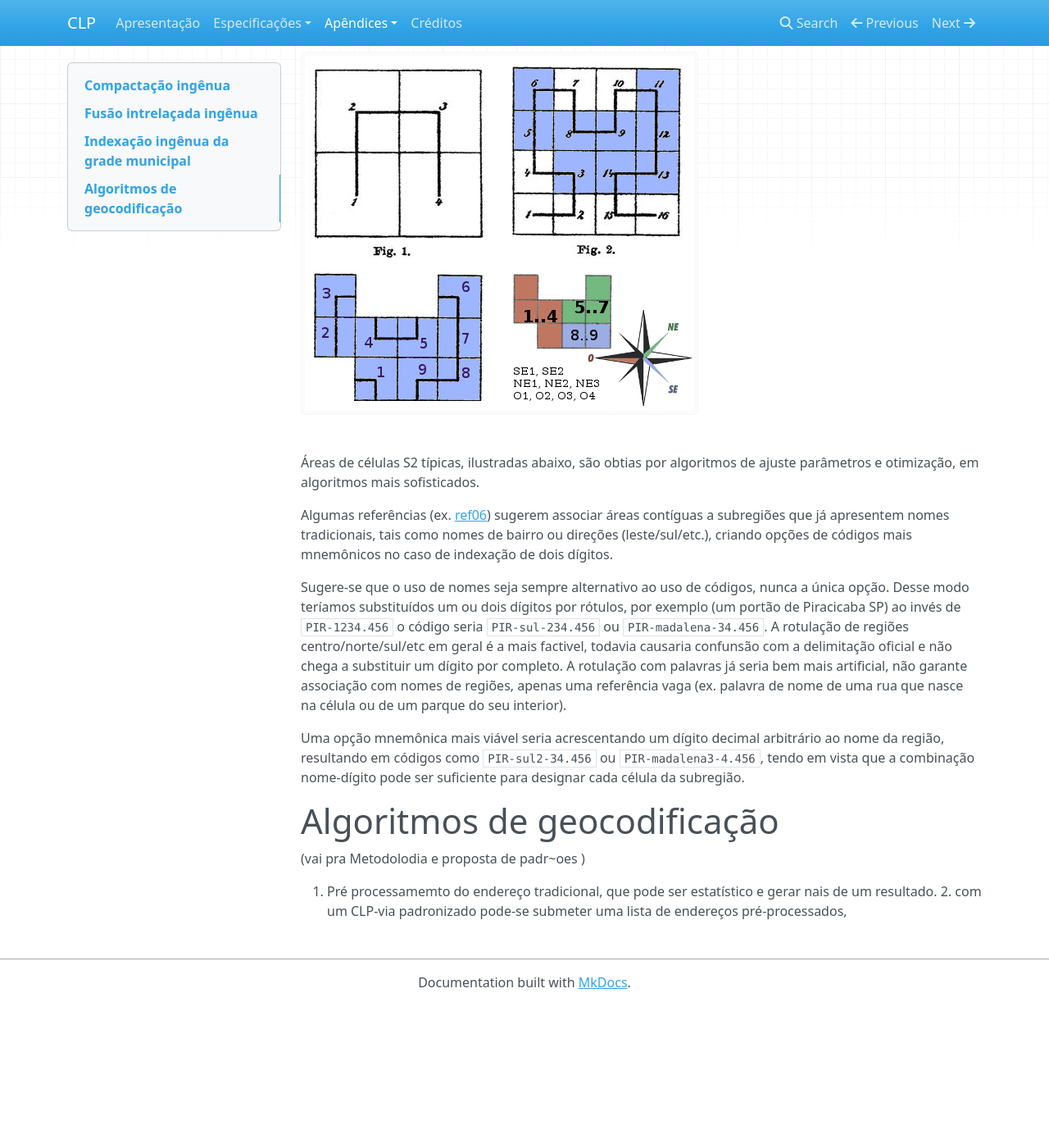
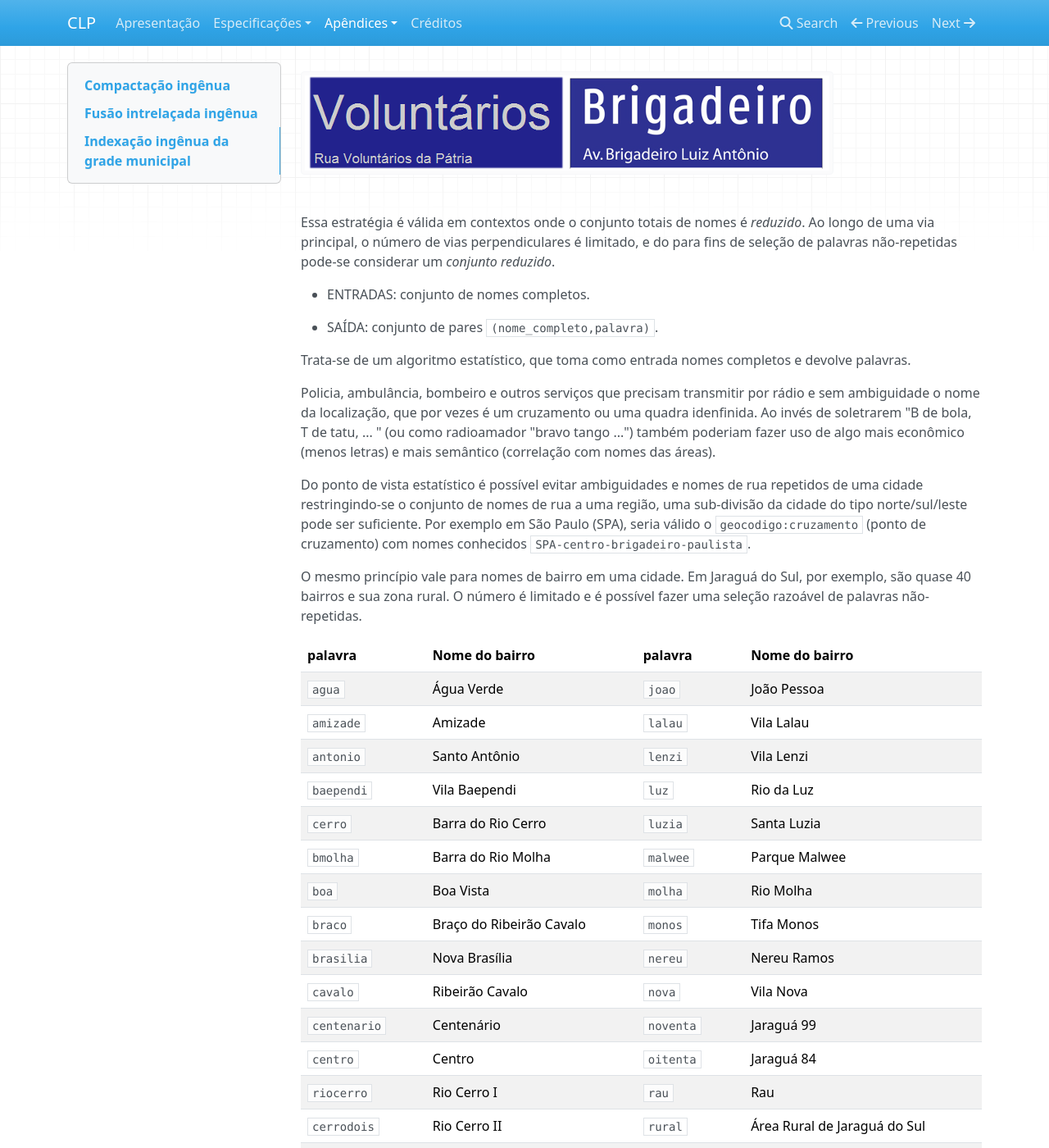
Before and after one commit to ppKrauss/CLP, an MkDocs documentation site: the page built from docs/spec04ap05-ingenuos.md, in a window 1280 px wide and 1400 px high, scrolled down 5527 px. Shown: the whole window at 82% size. Built offline with MkDocs 1.6.1, drawn with Linux system fonts in a browser that asks for light colours; nearby versions of some CDN libraries; old or Windows-style settings are respelled for this version of MkDocs; before the commit the page ends 6753 px from its top, so only the background shows below that; some of the changed text lies outside the part shown.

Commit message:
menor format e tabela

```diff
--- a/docs/spec04ap05-ingenuos.md
+++ b/docs/spec04ap05-ingenuos.md
@@ -86,7 +86,7 @@ Esse pequeno milagre de preservar prefixo nas vizinhanças foi descoberto por ac
 
 ## Indexação ingênua da grade municipal
 
-Para qualquer algoritmo de conversão das coordenadas num só código, consta-se que o código será mais compacto quanto menor for o município.
+Para qualquer algoritmo de conversão das coordenadas num só código, consta-se que o código será mais compacto quanto menor for a área do município. Isso alias é um dos fundamentos, já enunciados pelo MapCode ... ((link equação área em função do número de dígitos))
 
 Assim, uma área municipal muito densa ou muito grande precisa ser subdividida em áreas menores, para garantir resultados mais compactos... Mas ao subdividir haverá o custo adicional de se indicar o código dessa área menor. Nisso consiste a indexação.
 
@@ -104,7 +104,54 @@ Passo-a-passo, depois de padronizar a base do código resultante (nos exemplos u
 
 ![](assets/otimizacao1.png)
 
-### Rotulação ingênua de índices contíguos
+### Redução de nomes a palavras
+
+Hoje no Brasil já se praticam em algumas cidades como São Paulo o uso de rotulação abreviada, por "palavra distintiva" do nome rua, tipicamente quando de nomes compostos.
+
+![](assets/nome_reduzido.png)
+
+Essa estratégia é válida em contextos onde o conjunto totais de nomes é *reduzido*. Ao longo de uma via principal, o número de vias perpendiculares é limitado, e do para fins de seleção de palavras não-repetidas pode-se considerar um  *conjunto reduzido*.
+
+* ENTRADAS: conjunto de nomes completos.
+
+* SAÍDA: conjunto de pares `(nome_completo,palavra)`.
+
+Trata-se de um algoritmo estatístico, que toma como entrada nomes completos e devolve palavras.
+
+Policia, ambulância, bombeiro e outros serviços que precisam transmitir por rádio e sem ambiguidade o nome da localização, que por vezes é um cruzamento ou uma quadra idenfinida. Ao invés de soletrarem "B de bola, T de tatu, ... " (ou como radioamador "bravo tango ...") também poderiam fazer uso de algo mais econômico (menos letras) e mais semântico (correlação com nomes das áreas).
+
+Do ponto de vista estatístico é possível evitar ambiguidades e nomes de rua repetidos de uma cidade restringindo-se o conjunto de nomes de rua a uma região, uma sub-divisão da cidade do tipo norte/sul/leste pode ser suficiente. Por exemplo em São Paulo (SPA), seria válido o `geocodigo:cruzamento` (ponto de cruzamento) com nomes conhecidos `SPA-centro-brigadeiro-paulista`.
+
+O mesmo princípio vale para nomes de bairro em uma cidade.  Em Jaraguá do Sul, por exemplo, são quase 40 bairros e sua zona rural. O número é limitado e é possível fazer uma seleção razoável de palavras não-repetidas.
+
+palavra   | Nome do bairro            | palavra  |  Nome do bairro
+----------|------------------------------|----------|------------------------------
+`agua`         | Água Verde         | `joao`        | João Pessoa
+`amizade`     | Amizade            | `lalau`       | Vila Lalau
+`antonio`     | Santo Antônio      | `lenzi`       | Vila Lenzi
+`baependi`    | Vila Baependi      | `luz`         | Rio da Luz
+`cerro`      | Barra do Rio Cerro  | `luzia`       | Santa Luzia
+`bmolha`      | Barra do Rio Molha | `malwee`      | Parque Malwee
+`boa`         | Boa Vista          | `molha`       | Rio Molha
+`braco`       | Braço do Ribeirão Cavalo| `monos`       | Tifa Monos
+`brasilia`    | Nova Brasília      | `nereu`       | Nereu Ramos
+`cavalo`      | Ribeirão Cavalo    | `nova`        | Vila Nova
+`centenario`  | Centenário         | `noventa`     | Jaraguá 99
+`centro`      | Centro             | `oitenta`     | Jaraguá 84
+`riocerro`       | Rio Cerro I     | `rau`         | Rau
+`cerrodois`   | Rio Cerro II       | `rural`       | Área Rural de Jaraguá do Sul
+`chico`       | Chico de Paulo     | `sluiz`       | São Luís
+`claras`      | Águas Claras       | `tifa`        | Tifa Martins
+`czerniewicz` | Czerniewicz        | `tresnorte`        | Três Rios do Norte
+`esquerdo`    | Jaraguá Esquerdo   | `tressul`    | Três Rios do Sul
+`estrada`     | Estrada Nova       | `vieira`      | Vieira
+`ilha`        | Ilha da Figueira   | |
+
+Conforme veremos a estratégia de criar palavras pode ser substituida por composições norte/sul/leste/oeste dadas automaticamente pelo algoritmo a seguir.
+
+### Rotulação de índices contíguos
+
+A rotulação tem sido sugerida por pressão do destaque que tomou o padrão [what3words](https://what3words.com/). A contra-partida dos geocódigos não-mnemônicos tem sido a sugestão de nomes alternativos a prefixos de código (sinônimos de prefixos), baseados em palavras derivadas de nomes mais afinados com nomes consagrados de áreas, bairros ou marcos geográficos.
 
 No caso de partição usando S2, que identifica cada célula por uma curva de Hilbert, a ordenação pelo índice em geral permitirá  ilustrar a sequência por intervalos associados a  áreas contíguas:
 
@@ -118,10 +165,14 @@ Sugere-se que o uso de nomes seja sempre alternativo ao uso de códigos, nunca a
 
 Uma opção mnemônica mais viável seria acrescentando um dígito decimal arbitrário ao nome da região, resultando em códigos como `PIR-sul2-34.456` ou `PIR-madalena3-4.456`, tendo em vista que a combinação nome-dígito pode ser suficiente para designar cada célula da subregião.
 
+No exemplo de bairros de Jaraguá do Sul, que é uma cidade menor cujas macro-células possuem da ordem de 1km, é possível estabelecer as "domínios de bairro" e neles, quando for mais de um, diferenciar pela direção. Bairros maiores como Cerro, Centro, Ilha e Amizade, teriam suas células rotuladas na forma `cerro_sul`, `cerro_norte`, `centro_leste`, `ilha_oeste`, `amizade_norte`.
+<!-- select name_bairro, count(*) n  from  cepaberto.vias where id_city=4700  GROUP BY 1 order by 2 desc,1; -->
 
+<!--
 # Algoritmos de geocodificação
 (vai pra Metodolodia e proposta de padr~oes )
 
 1. Pré processamemto do endereço tradicional, que pode ser estatístico e gerar nais de um resultado.
 2.
 com um  CLP-via padronizado pode-se submeter uma lista de endereços pré-processados,
+-->
```
Also changed, not shown: other parts of docs/spec04ap05-ingenuos.md (+1 -1 lines), docs/spec01-hub.md (+2 -2 lines), docs/assets/nome_reduzido.png (added), site/assets/nome_reduzido.png (added), site/index.html, site/mkdocs/search_index.json, site/sitemap.xml, site/spec01-hub/index.html, site/spec04ap05-ingenuos/index.html.
